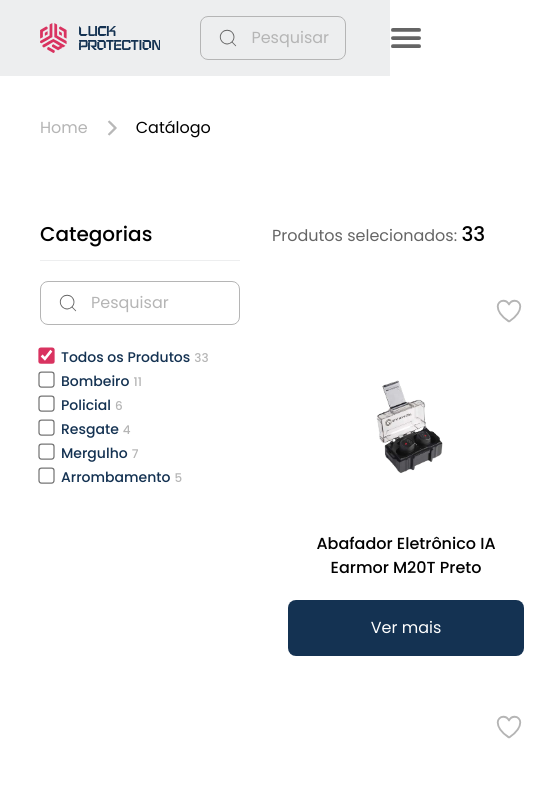
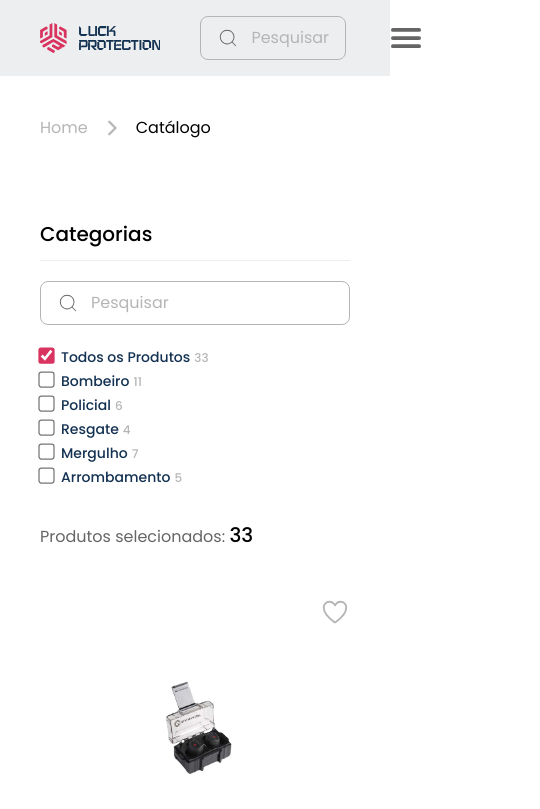
Before and after one commit to famgz/luck-protection-lp, a React (Vite) app: page /catalogo in a window 390 px wide. Shown: the top 809 px of the page, 540 px wide, since content can reach past the window. Built offline with nearby package versions, Linux system fonts and the light colour scheme.

Commit message:
fix: single product and products page responsivity

```diff
--- a/src/components/ProductCard.tsx
+++ b/src/components/ProductCard.tsx
@@ -14,7 +14,7 @@ export default function ProductCard({ product }: ProductCardProps) {
   };
 
   return (
-    <div className="flex h-[392px] w-[268px] flex-col justify-end gap-5 p-4 text-center">
+    <div className="flex h-[392px] w-full flex-col justify-end gap-5 px-0 py-4 text-center sm:w-[268px] sm:p-4">
       <button
         className="flex w-full justify-end"
         onClick={() => handleToggleFavorite()}
--- a/src/components/ProductsList.tsx
+++ b/src/components/ProductsList.tsx
@@ -7,7 +7,7 @@ interface ProductsListProps {
 
 export default function ProductsList({ products }: ProductsListProps) {
   return (
-    <div className="flex flex-wrap justify-center gap-4 gap-y-6">
+    <div className="flex flex-wrap justify-center gap-0 md:gap-4 md:gap-y-6">
       {products.length > 0 &&
         products.map((p) => <ProductCard product={p} key={p.title} />)}
     </div>
--- a/src/pages/Products.tsx
+++ b/src/pages/Products.tsx
@@ -49,7 +49,7 @@ export default function ProductsPage() {
     <div>
       <div className="container">
         <BreadCrumb />
-        <div className="flex gap-8 py-10">
+        <div className="flex flex-col gap-8 py-10 lg:flex-row">
           {/* Categories list filter */}
           <div className="min-w-[200px] space-y-5">
             <h2 className="line-bottom pb-3 text-xl font-medium">Categorias</h2>
```
